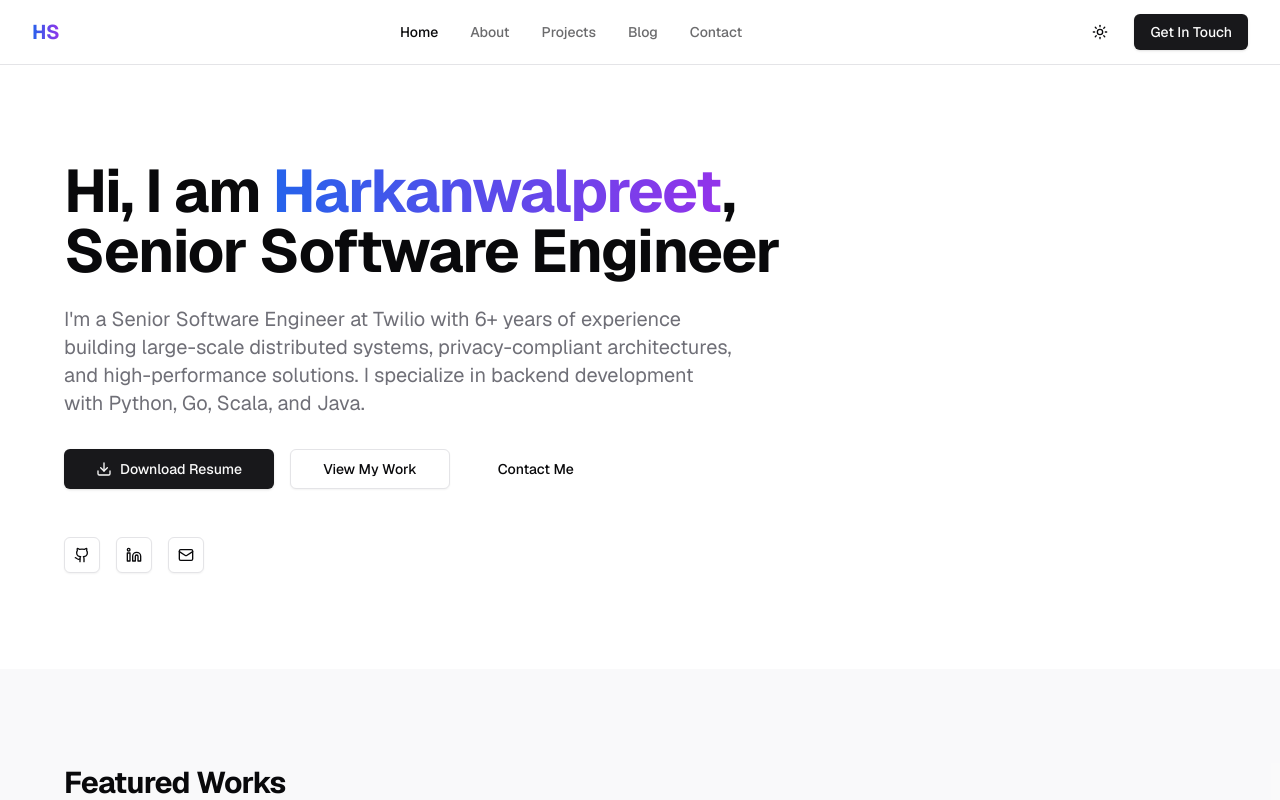
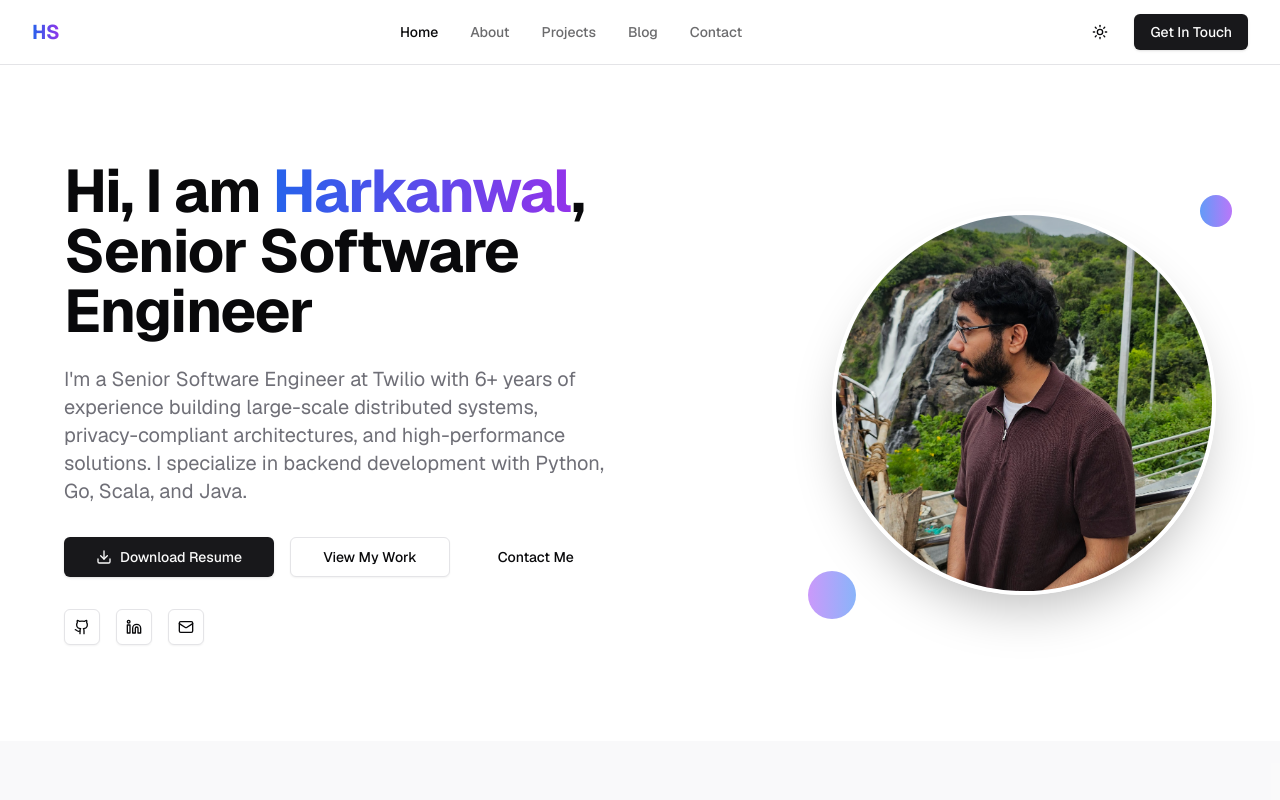
Before and after one commit to HarkanwalPSingh/portfolio-website, a Next.js app: page /portfolio-website/ in a window 1280 px wide. Shown: the top 800 px of the page. Built offline with nearby package versions, Linux system fonts and the light colour scheme.

Commit message:
update about me page and fix profile pic reference (#7)

```diff
--- a/src/app/about/page.tsx
+++ b/src/app/about/page.tsx
@@ -98,7 +98,7 @@ export default function AboutPage() {
               </div>
               <div className="flex flex-wrap items-center justify-center gap-4">
                 <Button size="lg" asChild>
-                  <a href="/portfolio-website/resume.pdf" target="_blank" className="inline-flex items-center gap-2">
+                  <a href="/portfolio-website/harkanwal-singh-resume.pdf" target="_blank" className="inline-flex items-center gap-2">
                     <Download className="h-4 w-4" />
                     Download Resume
                   </a>
@@ -257,7 +257,7 @@ export default function AboutPage() {
 
             <div className="flex flex-wrap items-center justify-center gap-3 mb-6">
               <Button size="sm" asChild>
-                <a href="/portfolio-website/resume.pdf" target="_blank" className="gap-2">
+                <a href="/portfolio-website/harkanwal-singh-resume.pdf" target="_blank" className="gap-2">
                   <Download className="h-4 w-4" />
                   Download Resume
                 </a>
@@ -290,7 +290,7 @@ export default function AboutPage() {
                 </a>
               </Button>
               <Button variant="outline" size="sm" asChild>
-                <a href="mailto:hello@harkanwalsingh.dev" className="gap-2">
+                <a href="mailto:harkanwal.p.singh@gmail.com" className="gap-2">
                   <Mail className="h-4 w-4" />
                   Email
                 </a>
--- a/src/app/page.tsx
+++ b/src/app/page.tsx
@@ -13,27 +13,28 @@ export default function Home() {
       {/* Hero Section */}
       <Section>
         <Container>
-          <div className="max-w-4xl">
-          <div className="mb-8">
-            <h2 className="mb-6 text-4xl font-bold md:text-6xl">
+          <div className="max-w-6xl mx-auto">
+            <div className="grid gap-12 lg:grid-cols-2 lg:gap-16 items-center">
+              {/* Text Content */}
+              <div className="order-2 lg:order-1">
+                <h2 className="mb-6 text-4xl font-bold md:text-5xl xl:text-6xl">
                   Hi, I am{' '}
                   <span className="bg-gradient-to-r from-blue-600 to-purple-600 bg-clip-text text-transparent">
-                Harkanwalpreet
+                    Harkanwal
                   </span>
                   ,<br />
                   Senior Software Engineer
                 </h2>
-            <p className="max-w-2xl text-lg text-muted-foreground md:text-xl">
+                <p className="max-w-2xl text-lg text-muted-foreground md:text-xl mb-8">
                   I&apos;m a Senior Software Engineer at Twilio with 6+ years of
                   experience building large-scale distributed systems, privacy-compliant
                   architectures, and high-performance solutions. I specialize in backend
                   development with Python, Go, Scala, and Java.
                 </p>
-          </div>
 
-          <div className="mb-12 flex flex-wrap items-center gap-4">
+                <div className="mb-8 flex flex-wrap items-center gap-4">
                   <Button size="lg" asChild>
-              <a href="/portfolio-website/resume.pdf" target="_blank" className="inline-flex items-center gap-2">
+                    <a href="/portfolio-website/harkanwal-singh-resume.pdf" target="_blank" className="inline-flex items-center gap-2">
                       <Download className="h-4 w-4" />
                       Download Resume
                     </a>
@@ -63,6 +64,24 @@ export default function Home() {
                       <Mail className="h-4 w-4" />
                     </a>
                   </Button>
+                </div>
+              </div>
+
+              {/* Profile Picture */}
+              <div className="order-1 lg:order-2 flex justify-center lg:justify-end">
+                <div className="relative">
+                  <div className="w-64 h-64 md:w-80 md:h-80 lg:w-96 lg:h-96 rounded-full overflow-hidden border-4 border-background shadow-2xl bg-gradient-to-br from-blue-500/10 to-purple-500/10">
+                    <img
+                      src="/portfolio-website/harkanwal-profile.png"
+                      alt="Harkanwalpreet Singh - Senior Software Engineer"
+                      className="w-full h-full object-cover"
+                    />
+                  </div>
+                  {/* Decorative elements */}
+                  <div className="absolute -top-4 -right-4 w-8 h-8 rounded-full bg-gradient-to-r from-blue-500 to-purple-500 opacity-80"></div>
+                  <div className="absolute -bottom-6 -left-6 w-12 h-12 rounded-full bg-gradient-to-r from-purple-500 to-blue-500 opacity-60"></div>
+                </div>
+              </div>
             </div>
           </div>
         </Container>
```
Also changed, not shown: content/pages/about.mdx (+7 -7 lines), public/harkanwal-profile.png (added). Lines whose indentation alone changed are shown as unchanged.
